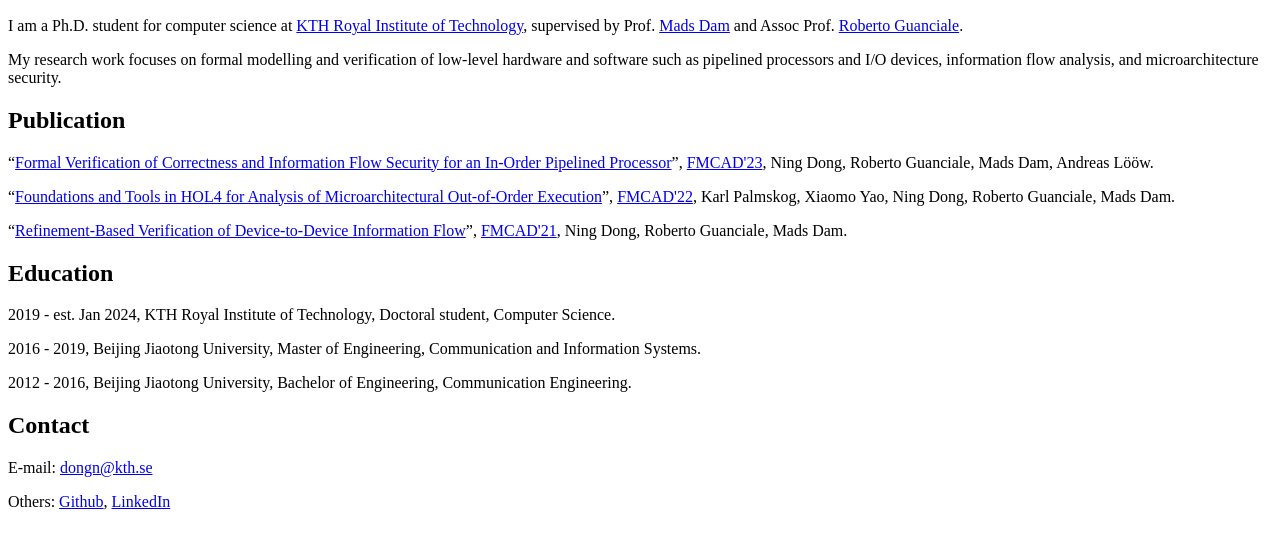
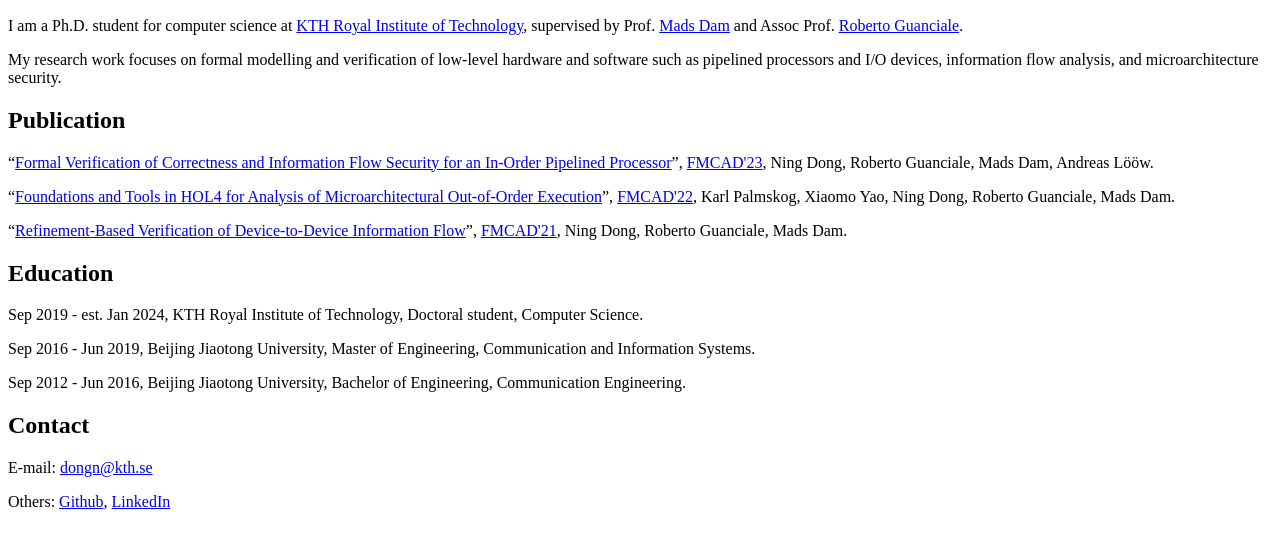
Before and after one commit to ningdongywq/ningdongywq.github.io, a plain HTML site: page index.html in a window 1280 px wide. Shown: the part 110-658 px from the top of the page. Drawn offline with Linux system fonts and the light colour scheme.

Commit message:
Update index.html

```diff
--- a/index.html
+++ b/index.html
@@ -15,9 +15,9 @@
 <p>“<a href="https://doi.org/10.34727/2021/isbn.978-3-85448-046-4_21">Refinement-Based Verification of Device-to-Device Information Flow</a>”, <a href="https://fmcad.org/FMCAD21/">FMCAD'21</a>, Ning Dong, Roberto Guanciale, Mads Dam.
 
 <h2>Education</h2>
-<p>2019 - est. Jan 2024, KTH Royal Institute of Technology, Doctoral student, Computer Science.</p>
-<p>2016 - 2019, Beijing Jiaotong University, Master of Engineering, Communication and Information Systems.</p>
-<p>2012 - 2016, Beijing Jiaotong University, Bachelor of Engineering, Communication Engineering. </p>
+<p>Sep 2019 - est. Jan 2024, KTH Royal Institute of Technology, Doctoral student, Computer Science.</p>
+<p>Sep 2016 - Jun 2019, Beijing Jiaotong University, Master of Engineering, Communication and Information Systems.</p>
+<p>Sep 2012 - Jun 2016, Beijing Jiaotong University, Bachelor of Engineering, Communication Engineering. </p>
 
 
 <h2>Contact</h2>
```
